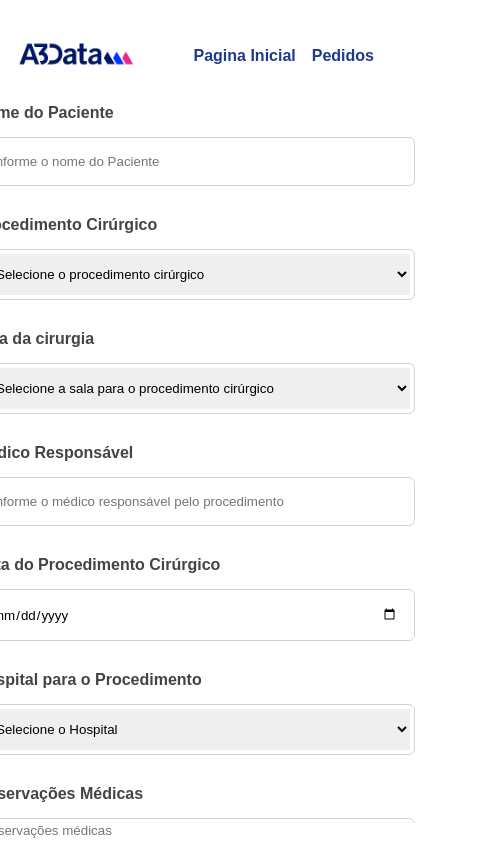
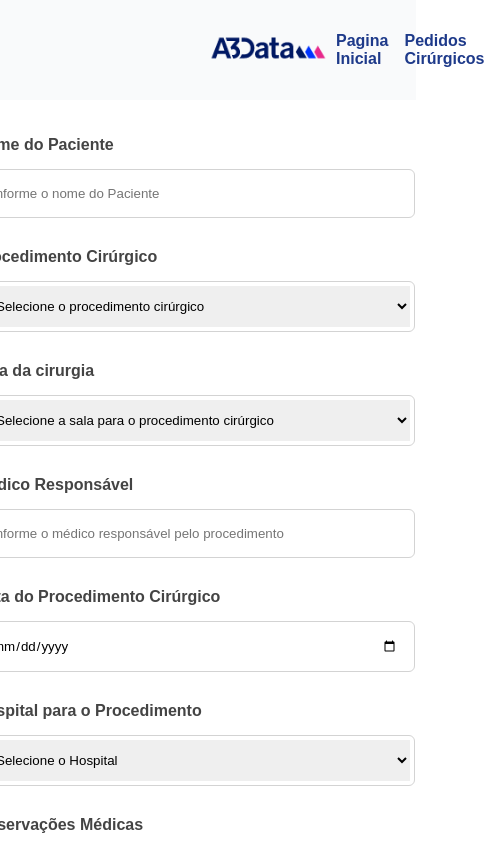
Before and after one commit to HensleyFerrari/frontend-pedidos, a React (Vite) app: page / in a window 390 px wide. Shown: the top 843 px of the page, 484 px wide, since content can reach past the window. Built offline with nearby package versions, Linux system fonts and the light colour scheme.

Commit message:
style: alterações de responsividade

```diff
--- a/src/components/Header/Header.tsx
+++ b/src/components/Header/Header.tsx
@@ -11,7 +11,7 @@ function Header() {
 
         <Nav>
             <NavLink to={"/"}>Pagina Inicial</NavLink>
-            <NavLink to={"/pedidos-medicos"}>Pedidos</NavLink>
+            <NavLink to={"/pedidos-medicos"}>Pedidos Cirúrgicos</NavLink>
         </Nav>
     </Container>
   )
--- a/src/components/Header/styles.ts
+++ b/src/components/Header/styles.ts
@@ -3,14 +3,12 @@ import { themeSelector } from "../../theme";
 import { Link } from "react-router-dom";
 
 export const Container = styled.div`
-    margin: auto;
-    max-width: 1200px;
-
     display: flex;
     justify-content: space-between;
     align-items: center;
-    margin-top: ${themeSelector.space(6)};
-    padding: ${themeSelector.space(4)};
+    padding: ${themeSelector.space(8)} ${themeSelector.space(52)};
+    background-color: ${themeSelector.color("gray-50")};
+    margin-bottom: ${themeSelector.space(5)};
 `;
 
 export const Nav = styled.nav`
--- a/src/components/pedidosCard/styles.ts
+++ b/src/components/pedidosCard/styles.ts
@@ -4,17 +4,17 @@ import { themeSelector } from "../../theme";
 export const Container = styled.div`
     display: flex;
     flex-direction: column;
-    max-width: 600px;
+    max-width: 1000px;
     height: 250px;
     justify-content: space-between;
 
-    background-color: ${themeSelector.color("gray-50")};
+    background-color: ${themeSelector.color("gray-100")};
     border-radius: ${themeSelector.borderRadius("xl")};
     padding: ${themeSelector.space(4)};
 `
 
 export const NomePaciente = styled.h1`
-    font-weight: 400;
+    font-weight: 500;
     color: ${themeSelector.color("textColor")};
     font-size: 20px;
 `
@@ -36,6 +36,7 @@ export const EditButton = styled.button`
     border: none;
     border-radius: ${themeSelector.borderRadius("lg")};
     font-weight: 800;
+    width: 100%;
 
     transition: background-color 0.2s ease-in-out;
 `
@@ -47,6 +48,7 @@ export const DeleteButton = styled.button`
         background-color: ${themeSelector.color("red-600")};
     }
     color: white;
+    width: 100%;
     padding: ${themeSelector.space(4)};
     line-height: 0;
     border: none;
@@ -58,7 +60,7 @@ export const DeleteButton = styled.button`
 
 export const FlexRow  = styled.div`
     display: flex;
-    gap: ${themeSelector.space(4)};
+    gap: ${themeSelector.space(1)};
 `
 
 export const FlexBetween = styled.div`
--- a/src/pages/pedidosMedicos/index.tsx
+++ b/src/pages/pedidosMedicos/index.tsx
@@ -3,7 +3,8 @@ import PedidosCard from "../../components/pedidosCard/PedidosCard";
 import React, { useEffect, useState } from "react";
 import { PedidoParams } from "../../@types/pedidos";
 import { PedidoService } from "../../services/PedidoService";
-import { Container, Main } from "./styles";
+import { Content, Main } from "./styles";
+import { Container } from "../home/styles";
 
 function PedidosMedicos({ children }: React.PropsWithChildren) {
   const [data, setData] = useState<PedidoParams[]>([]);
@@ -25,14 +26,12 @@ function PedidosMedicos({ children }: React.PropsWithChildren) {
   return (
     <Container>
       <Header />
-      <Main>
-        {children}
-        <PedidosCard
-          data={data}
-          onDelete={onDelete}
-          setData={setData}
-        />
-      </Main>
+      <Content>
+        <Main>
+          {children}
+          <PedidosCard data={data} onDelete={onDelete} setData={setData} />
+        </Main>
+      </Content>
     </Container>
   );
 }
--- a/src/pages/pedidosMedicos/styles.ts
+++ b/src/pages/pedidosMedicos/styles.ts
@@ -1,7 +1,7 @@
 import styled from "styled-components";
 import { themeSelector } from "../../theme";
 
-export const Container = styled.div`
+export const Content = styled.div`
     position: relative;
     min-height: 100vh;
     max-width: 100vw;
@@ -10,7 +10,7 @@ export const Container = styled.div`
 
 export const Main = styled.main`
     display: grid;
-    grid-template-columns: repeat(3, 1fr);
+    grid-template-columns: repeat(2, 1fr);
     gap: ${themeSelector.space(12)};
     width: 100%;
 
--- a/src/theme/pedidoTheme.ts
+++ b/src/theme/pedidoTheme.ts
@@ -1,8 +1,8 @@
 const lightScheme = {
     "gray-50": "#f9fafb",
     "gray-100": "#f1f5f9",
-    "grey-200": "#e2e8f0",
-    "grey-300": "#cbd5e1",
+    "grey-200": "#e5e7eb",
+    "grey-300": "#d1d5db",
     "grey-400": "#94a3b8",
     "grey-500": "#64748b",
     "grey-600": "#475569",
```
